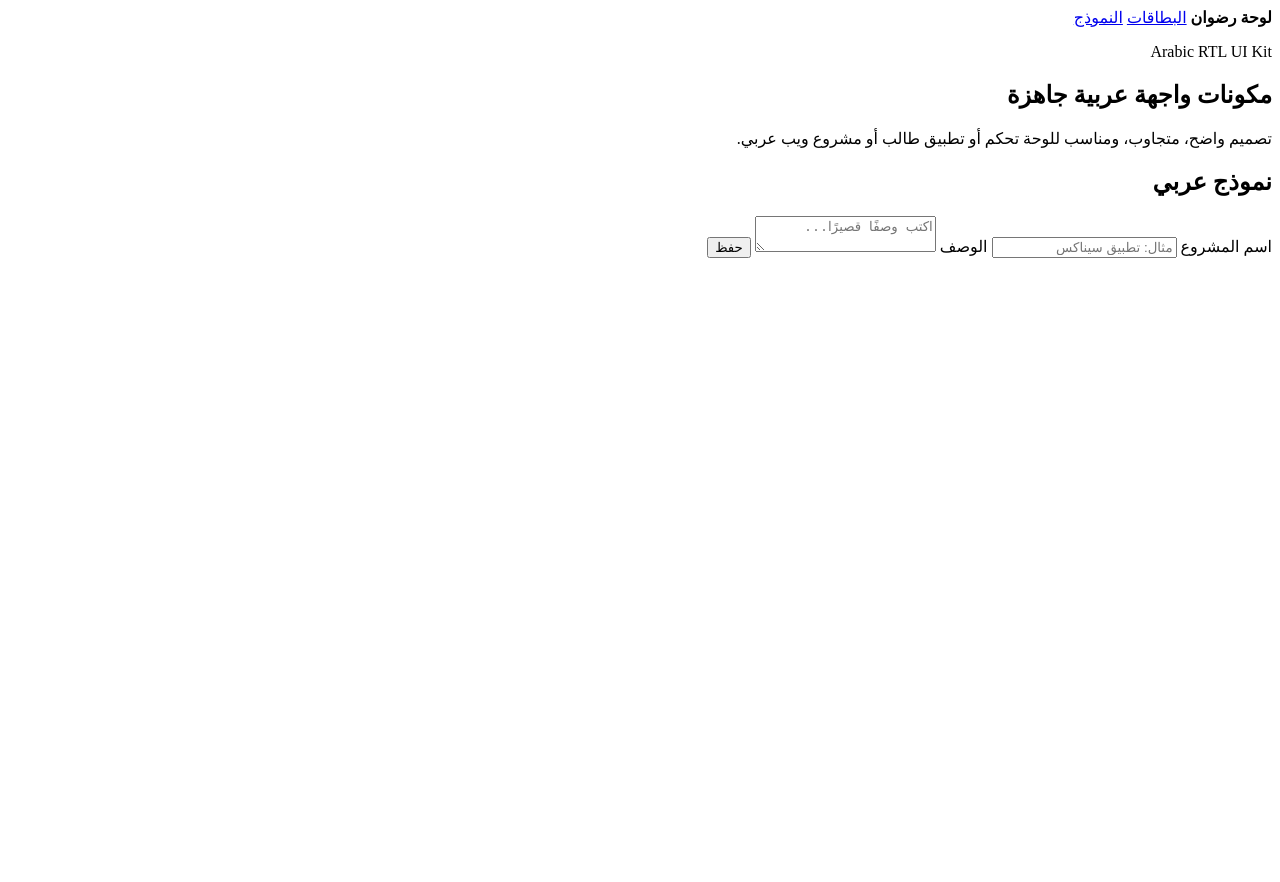
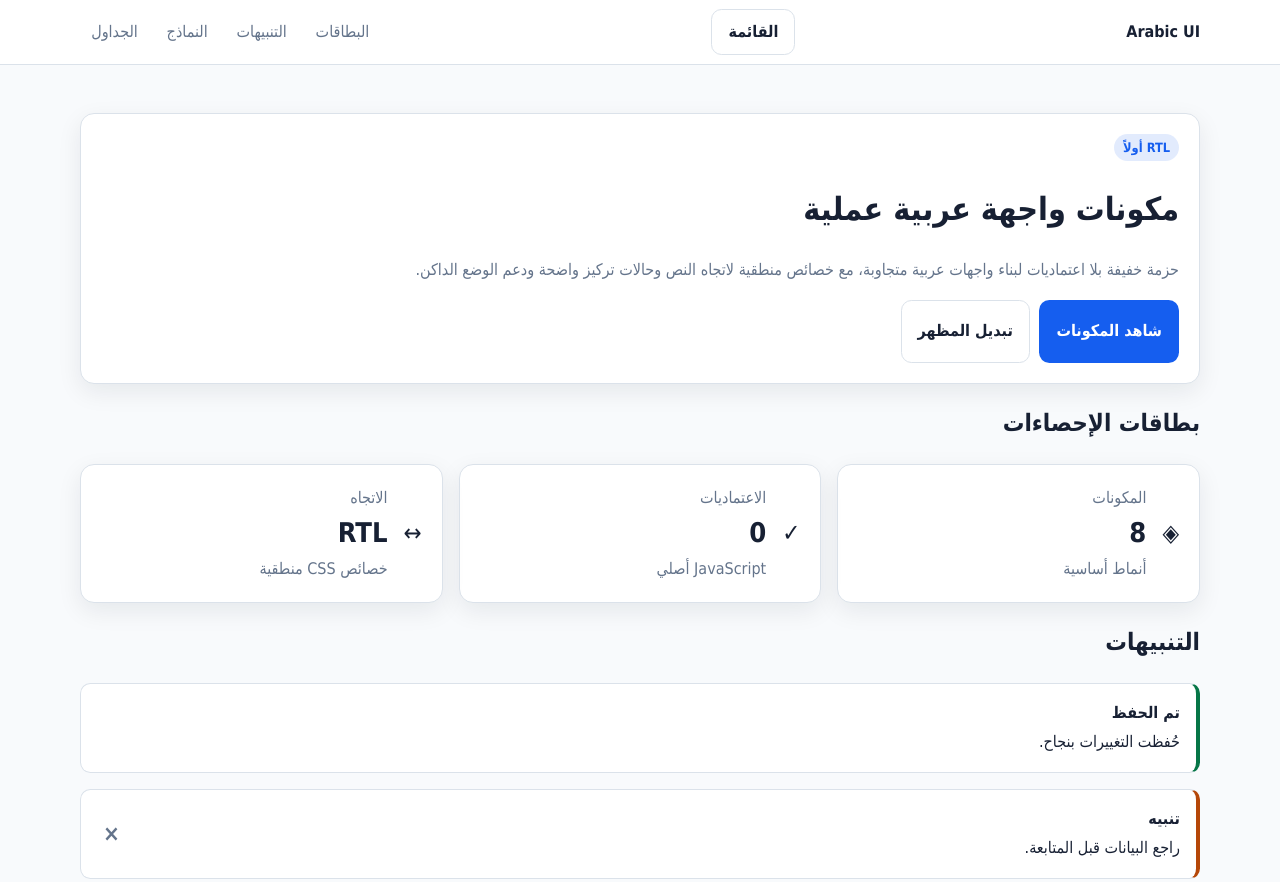
Before and after one commit to rad03i2/arabic-ui-components, a plain HTML site: page index.html in a window 1280 px wide. Shown: the top 882 px of the page. Before the commit the page ends 800 px from the top, so only its background shows below. Drawn offline with Linux system fonts and the light colour scheme.

Commit message:
feat: create comprehensive component showcase

```diff
--- a/index.html
+++ b/index.html
@@ -1,35 +1,15 @@
 <!doctype html>
-<html lang="ar" dir="rtl">
-<head>
-  <meta charset="utf-8" />
-  <meta name="viewport" content="width=device-width, initial-scale=1" />
-  <title>Arabic UI Components</title>
-  <link rel="stylesheet" href="styles.css" />
-</head>
-<body>
-  <nav class="nav">
-    <strong>لوحة رضوان</strong>
-    <a href="#cards">البطاقات</a>
-    <a href="#form">النموذج</a>
-  </nav>
-
-  <main class="shell">
-    <section class="hero">
-      <p>Arabic RTL UI Kit</p>
-      <h1>مكونات واجهة عربية جاهزة</h1>
-      <p>تصميم واضح، متجاوب، ومناسب للوحة تحكم أو تطبيق طالب أو مشروع ويب عربي.</p>
-    </section>
-
-    <section id="cards" class="grid"></section>
-
-    <section id="form" class="panel">
-      <h2>نموذج عربي</h2>
-      <label>اسم المشروع <input placeholder="مثال: تطبيق سيناكس" /></label>
-      <label>الوصف <textarea placeholder="اكتب وصفًا قصيرًا..."></textarea></label>
-      <button>حفظ</button>
-    </section>
-  </main>
-
-  <script src="components.js"></script>
-</body>
-</html>
+<html lang="ar" dir="rtl" data-aui-theme="light">
+<head><meta charset="utf-8"><meta name="viewport" content="width=device-width,initial-scale=1"><meta name="description" content="معرض عملي لمكونات واجهات عربية متجاوبة ومتاحة"><title>Arabic UI Components — معرض المكونات</title><link rel="stylesheet" href="styles.css"></head>
+<body class="aui-app">
+<nav class="aui-nav" aria-label="التنقل الرئيسي"><div class="aui-container aui-nav__inner"><a class="aui-nav__brand" href="#top">Arabic UI</a><button class="aui-btn aui-btn--secondary aui-menu-button" data-aui-menu-button aria-controls="main-menu" aria-expanded="false">القائمة</button><div id="main-menu" class="aui-nav__links"><a href="#cards">البطاقات</a><a href="#alerts">التنبيهات</a><a href="#form">النماذج</a><a href="#table">الجداول</a></div></div></nav>
+<main id="top" class="aui-container aui-stack" style="padding-block:3rem">
+<header class="aui-card"><span class="aui-badge">RTL أولاً</span><h1>مكونات واجهة عربية عملية</h1><p class="aui-muted">حزمة خفيفة بلا اعتماديات لبناء واجهات عربية متجاوبة، مع خصائص منطقية لاتجاه النص وحالات تركيز واضحة ودعم الوضع الداكن.</p><div style="display:flex;gap:.6rem;flex-wrap:wrap"><a class="aui-btn aui-btn--primary" href="#form">شاهد المكونات</a><button id="theme" class="aui-btn aui-btn--secondary" type="button">تبديل المظهر</button></div></header>
+<section id="cards"><h2>بطاقات الإحصاءات</h2><div id="stats" class="aui-grid"></div></section>
+<section id="alerts" class="aui-stack"><h2>التنبيهات</h2><div class="aui-alert aui-alert--success" role="status"><div><strong>تم الحفظ</strong><p>حُفظت التغييرات بنجاح.</p></div></div><div class="aui-alert aui-alert--warning" role="status"><div><strong>تنبيه</strong><p>راجع البيانات قبل المتابعة.</p></div><button class="aui-alert__close" data-aui-dismiss aria-label="إغلاق">×</button></div></section>
+<section id="form" class="aui-card"><h2>نموذج عربي</h2><form class="aui-stack" onsubmit="event.preventDefault()"><label class="aui-field"><span class="aui-field__label">اسم المشروع</span><input class="aui-input" name="project" autocomplete="organization" placeholder="مثال: منصة عربية"><span class="aui-field__help">اكتب اسمًا واضحًا ومختصرًا.</span></label><label class="aui-field"><span class="aui-field__label">الفئة</span><select class="aui-select" name="category"><option>تطبيق ويب</option><option>لوحة تحكم</option><option>متجر</option></select></label><label class="aui-field"><span class="aui-field__label">الوصف</span><textarea class="aui-textarea" name="description" placeholder="اكتب وصفًا قصيرًا..."></textarea></label><button class="aui-btn aui-btn--primary" type="submit">حفظ</button></form></section>
+<section id="table"><h2>جدول متجاوب</h2><div class="aui-table-wrap"><table class="aui-table"><thead><tr><th>المكوّن</th><th>الحالة</th><th>الاتجاه</th></tr></thead><tbody><tr><td>شريط التنقل</td><td><span class="aui-badge">جاهز</span></td><td>RTL</td></tr><tr><td>النماذج</td><td><span class="aui-badge">جاهز</span></td><td>RTL</td></tr></tbody></table></div></section>
+<footer class="aui-muted" style="padding-block:2rem">Radwan Abdulhadi Ahmed · رضوان عبدالهادي أحمد · @rad03i2</footer>
+</main>
+<script src="components.js"></script><script>const stats=document.getElementById('stats');[{label:'المكونات',value:'8',hint:'أنماط أساسية',icon:'◈'},{label:'الاعتماديات',value:'0',hint:'JavaScript أصلي',icon:'✓'},{label:'الاتجاه',value:'RTL',hint:'خصائص CSS منطقية',icon:'↔'}].forEach(x=>stats.insertAdjacentHTML('beforeend',ArabicUI.statCard(x)));ArabicUI.init();document.getElementById('theme').addEventListener('click',()=>{const el=document.documentElement;el.dataset.auiTheme=el.dataset.auiTheme==='dark'?'light':'dark'});</script>
+</body></html>
```
